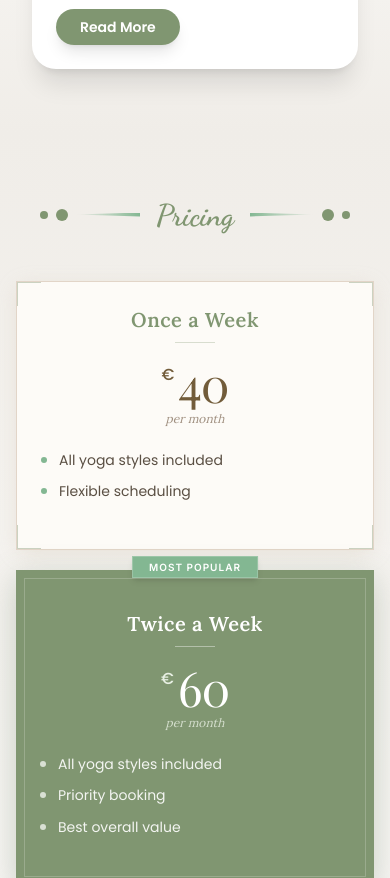
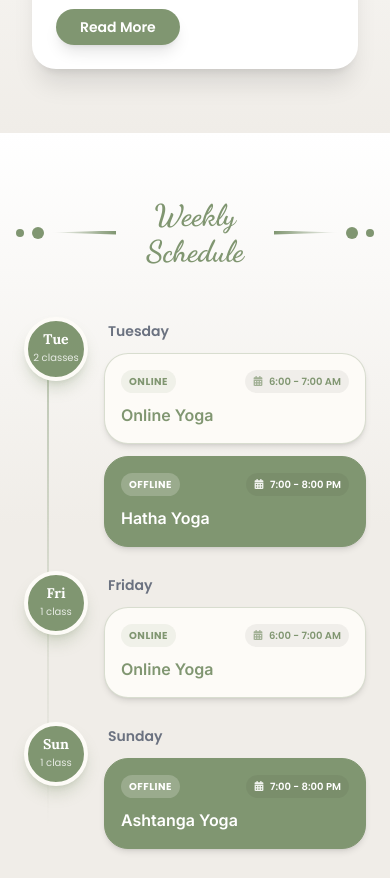
Before and after one commit to Shashwattripathi23/satvikyogaui, a React (Create React App) app: page / in a window 390 px wide. Shown: the part 4020-4898 px from the top of the page. Built offline with nearby package versions, Linux system fonts and the light colour scheme.

Commit message:
added schedule

```diff
--- a/src/App.js
+++ b/src/App.js
@@ -144,6 +144,8 @@ function App() {
         "home",
         "services",
         "special-services",
+        "schedule",
+        "pricing",
         "reviews",
         "about",
         "contact",
@@ -226,6 +228,7 @@ function App() {
     { icon: <FaHome />, label: "Home", href: "#home" },
     { icon: <GiMeditation />, label: "Services", href: "#services" },
     { icon: <FaSpa />, label: "Special Services", href: "#special-services" },
+    { icon: <FaCalendarAlt />, label: "Schedule", href: "#schedule" },
     { icon: <FaDollarSign />, label: "Pricing", href: "#pricing" },
     { icon: <FaStar />, label: "Reviews", href: "#reviews" },
     { icon: <FaPhone />, label: "Contact Us", href: "#contact" },
@@ -411,32 +414,50 @@ function App() {
     },
   ];
 
-  // const schedule = [
-  //   {
-  //     time: "7:00 AM",
-  //     class: "Hatha Yoga",
-  //     instructor: "Sarah M.",
-  //     day: "Mon-Wed-Fri",
-  //   },
-  //   {
-  //     time: "9:00 AM",
-  //     class: "Vinyasa Flow",
-  //     instructor: "David L.",
-  //     day: "Tue-Thu",
-  //   },
-  //   {
-  //     time: "6:00 PM",
-  //     class: "Yin Yoga",
-  //     instructor: "Lisa K.",
-  //     day: "Mon-Wed",
-  //   },
-  //   {
-  //     time: "7:30 PM",
-  //     class: "Meditation",
-  //     instructor: "Michael R.",
-  //     day: "All Days",
-  //   },
-  // ];
+  const weeklySchedule = [
+    {
+      day: "Monday",
+      shortDay: "Mon",
+      classes: []
+    },
+    {
+      day: "Tuesday",
+      shortDay: "Tue",
+      classes: [
+        { time: "6:00 - 7:00 AM", name: "Online Yoga", type: "Online", color: "bg-[#Fdfbf7] text-matcha border-matcha/30" },
+        { time: "7:00 - 8:00 PM", name: "Hatha Yoga", type: "Offline", color: "bg-matcha text-white border-matcha shadow-md" }
+      ]
+    },
+    {
+      day: "Wednesday",
+      shortDay: "Wed",
+      classes: []
+    },
+    {
+      day: "Thursday",
+      shortDay: "Thu",
+      classes: []
+    },
+    {
+      day: "Friday",
+      shortDay: "Fri",
+      classes: [
+        { time: "6:00 - 7:00 AM", name: "Online Yoga", type: "Online", color: "bg-[#Fdfbf7] text-matcha border-matcha/30" }
+      ]
+    },
+    {
+      day: "Saturday",
+      shortDay: "Sat",
+      classes: []
+    },
+    {
+      day: "Sunday",
+      shortDay: "Sun",
+      classes: [
+        { time: "7:00 - 8:00 PM", name: "Ashtanga Yoga", type: "Offline", color: "bg-matcha text-white border-matcha shadow-md" }
+      ]
+    }
+  ];
 
   const testimonials = [
     {
@@ -1275,6 +1296,117 @@ function App() {
                       </p>
                     </div>
                   </div>
+                </div>
+              </div>
+            </div>
+          </section>
+
+          {/* Schedule Section */}
+          <section
+            id="schedule"
+            className="py-16 md:py-24 bg-gradient-to-b from-white via-almond-light to-almond-light relative"
+          >
+            <div className="max-w-7xl mx-auto px-4 md:px-8">
+              <div className="flex items-center justify-center gap-4 mb-12 md:mb-16 scroll-animate">
+                {/* Left decorations */}
+                <div className="flex items-center gap-2">
+                  <div className="w-2 h-2 rounded-full bg-matcha"></div>
+                  <div className="w-3 h-3 rounded-full bg-matcha"></div>
+                  <div
+                    className="w-16 h-1 bg-gradient-to-r from-transparent to-matcha"
+                    style={{ clipPath: "polygon(0 50%, 100% 0, 100% 100%)" }}
+                  ></div>
+                </div>
+
+                <h3
+                  className="text-3xl md:text-4xl lg:text-6xl text-center text-matcha font-bold"
+                  style={{ fontFamily: "'Dancing Script', cursive" }}
+                >
+                  Weekly Schedule
+                </h3>
+
+                {/* Right decorations */}
+                <div className="flex items-center gap-2">
+                  <div
+                    className="w-16 h-1 bg-gradient-to-l from-transparent to-matcha"
+                    style={{ clipPath: "polygon(0 0, 100% 50%, 0 100%)" }}
+                  ></div>
+                  <div className="w-3 h-3 rounded-full bg-matcha"></div>
+                  <div className="w-2 h-2 rounded-full bg-matcha"></div>
+                </div>
+              </div>
+
+              {/* Desktop View: Full Week Grid */}
+              <div className="hidden lg:grid grid-cols-7 gap-2 max-w-7xl mx-auto scroll-animate">
+                {weeklySchedule.map((day, index) => (
+                  <div key={index} className={`flex flex-col rounded-3xl border ${day.classes.length > 0 ? 'bg-white border-[#e2d5c8] shadow-[0_4px_20px_-4px_rgba(210,195,175,0.4)] hover:shadow-[0_8px_30px_-4px_rgba(210,195,175,0.6)]' : 'bg-white/40 border-gray-100'} p-4 transition-all duration-300 hover:-translate-y-1`}>
+                    <div className="text-center mb-4 border-b border-matcha/10 pb-3">
+                      <h4 className="text-xl md:text-2xl font-semibold text-matcha tracking-wide" style={{ fontFamily: "'Lora', serif" }}>{day.shortDay}</h4>
+                      <span className="text-xs md:text-sm text-gray-500 font-medium">{day.day}</span>
+                    </div>
+                    <div className="flex-1 flex flex-col gap-3">
+                      {day.classes.length > 0 ? (
+                        day.classes.map((cls, idx) => (
+                          <div key={idx} className={`p-4 rounded-2xl border ${cls.color} flex flex-col gap-1.5 shadow-sm relative overflow-hidden group`}>
+                            {cls.type === "Online" && (
+                              <div className="absolute top-0 right-0 w-8 h-8 bg-matcha/5 rounded-bl-full -z-10 group-hover:scale-150 transition-transform duration-300"></div>
+                            )}
+                            <span className={`text-[10px] md:text-xs font-bold uppercase tracking-wider ${cls.type === 'Online' ? 'text-matcha/70' : 'text-white/80'}`}>{cls.type}</span>
+                            <span className="font-bold text-sm md:text-base leading-tight" style={{ fontFamily: "'Inter', sans-serif" }}>{cls.name}</span>
+                            <div className="flex items-center gap-1.5 mt-1">
+                              <FaCalendarAlt className={cls.type === 'Online' ? 'text-matcha/50 text-xs' : 'text-white/70 text-xs'} />
+                              <span className={`text-xs md:text-sm ${cls.type === 'Online' ? 'text-gray-600' : 'text-white/90'}`}>{cls.time}</span>
+                            </div>
+                          </div>
+                        ))
+                      ) : (
+                        <div className="flex-1 flex items-center justify-center text-gray-400 text-sm italic opacity-60">
+                          Rest Day
+                        </div>
+                      )}
+                    </div>
+                  </div>
+                ))}
+              </div>
+
+              {/* Mobile/Tablet View: Vertical Timeline */}
+              <div className="lg:hidden relative max-w-lg mx-auto scroll-animate px-2 mt-4">
+                {/* Timeline Line */}
+                <div className="absolute left-[31px] sm:left-[39px] top-6 bottom-6 w-0.5 bg-gradient-to-b from-matcha/50 via-matcha/20 to-transparent"></div>
+
+                <div className="flex flex-col gap-6 sm:gap-8">
+                  {weeklySchedule.map((day, index) => {
+                    if (day.classes.length === 0) return null;
+                    return (
+                      <div key={index} className="flex gap-4 sm:gap-6 relative z-10">
+                        {/* Day Node */}
+                        <div className="w-16 h-16 sm:w-20 sm:h-20 shrink-0 rounded-full bg-matcha flex flex-col items-center justify-center text-white shadow-lg shadow-matcha/30 border-4 border-[#Fdfbf7] z-10">
+                          <span className="text-sm sm:text-base font-bold leading-none mb-1" style={{ fontFamily: "'Lora', serif" }}>{day.shortDay}</span>
+                          <span className="text-[10px] sm:text-xs opacity-80">{day.classes.length} class{day.classes.length > 1 ? 'es' : ''}</span>
+                        </div>
+
+                        {/* Classes Content */}
+                        <div className="flex-1 flex flex-col gap-3 pt-1">
+                          <span className="text-sm font-semibold text-gray-500 ml-1">{day.day}</span>
+                          {day.classes.map((cls, idx) => (
+                            <div key={idx} className={`p-4 rounded-3xl border ${cls.color} flex flex-col gap-1.5 shadow-md relative overflow-hidden group`}>
+                              {cls.type === "Online" && (
+                                <div className="absolute top-0 right-0 w-12 h-12 bg-matcha/5 rounded-bl-full -z-10 group-hover:scale-150 transition-transform duration-500"></div>
+                              )}
+                              <div className="flex justify-between items-start">
+                                <span className={`text-[10px] font-bold uppercase tracking-wider px-2 py-1 rounded-full ${cls.type === 'Online' ? 'bg-matcha/10 text-matcha' : 'bg-white/20 text-white'}`}>{cls.type}</span>
+                                <div className="flex items-center gap-1.5 bg-black/5 px-2 py-1 rounded-full">
+                                  <FaCalendarAlt className={cls.type === 'Online' ? 'text-matcha/70 text-[10px]' : 'text-white/90 text-[10px]'} />
+                                  <span className={`text-[10px] font-semibold ${cls.type === 'Online' ? 'text-matcha' : 'text-white'}`}>{cls.time}</span>
+                                </div>
+                              </div>
+                              <span className="font-bold text-base mt-1" style={{ fontFamily: "'Inter', sans-serif" }}>{cls.name}</span>
+                            </div>
+                          ))}
+                        </div>
+                      </div>
+                    );
+                  })}
                 </div>
               </div>
             </div>
```
